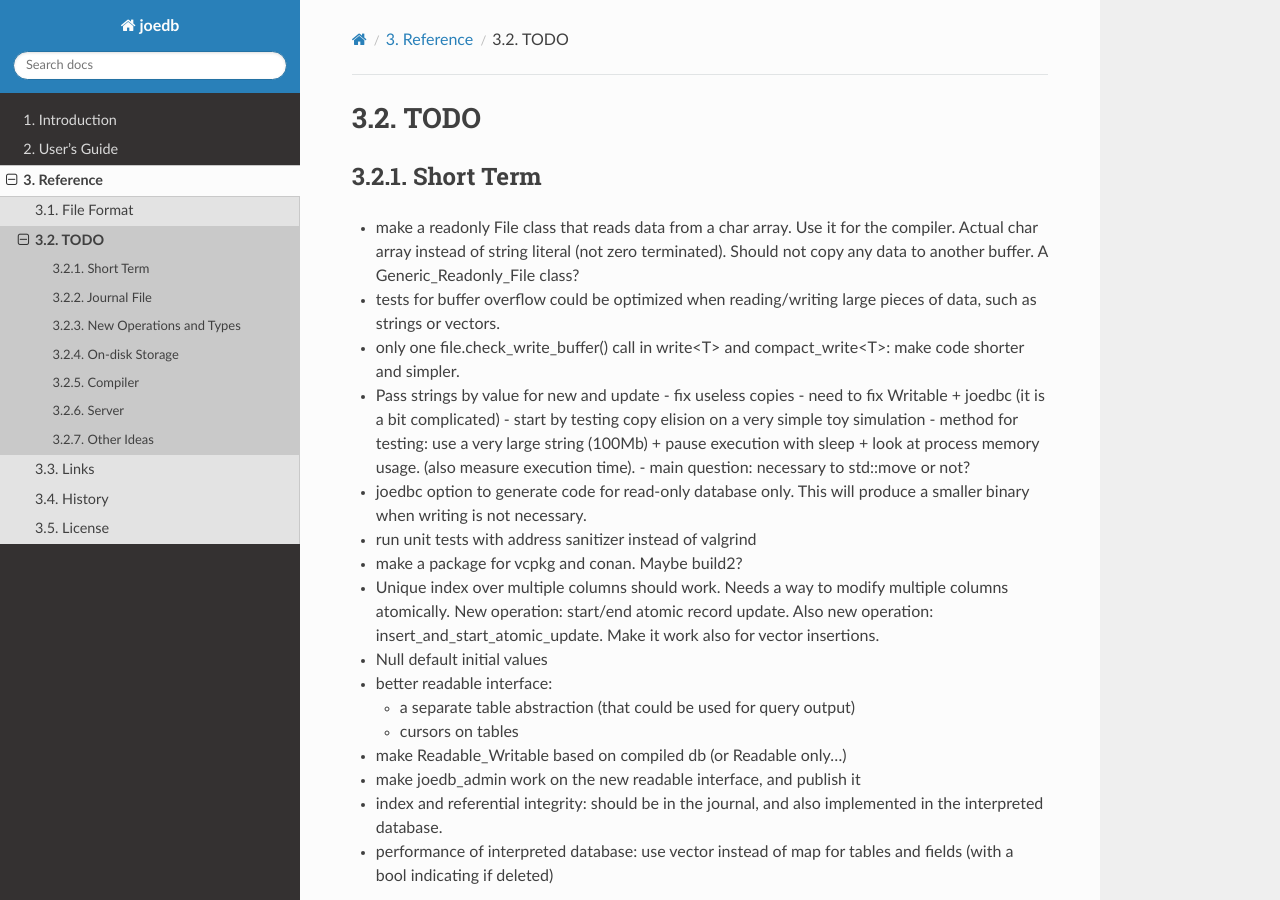
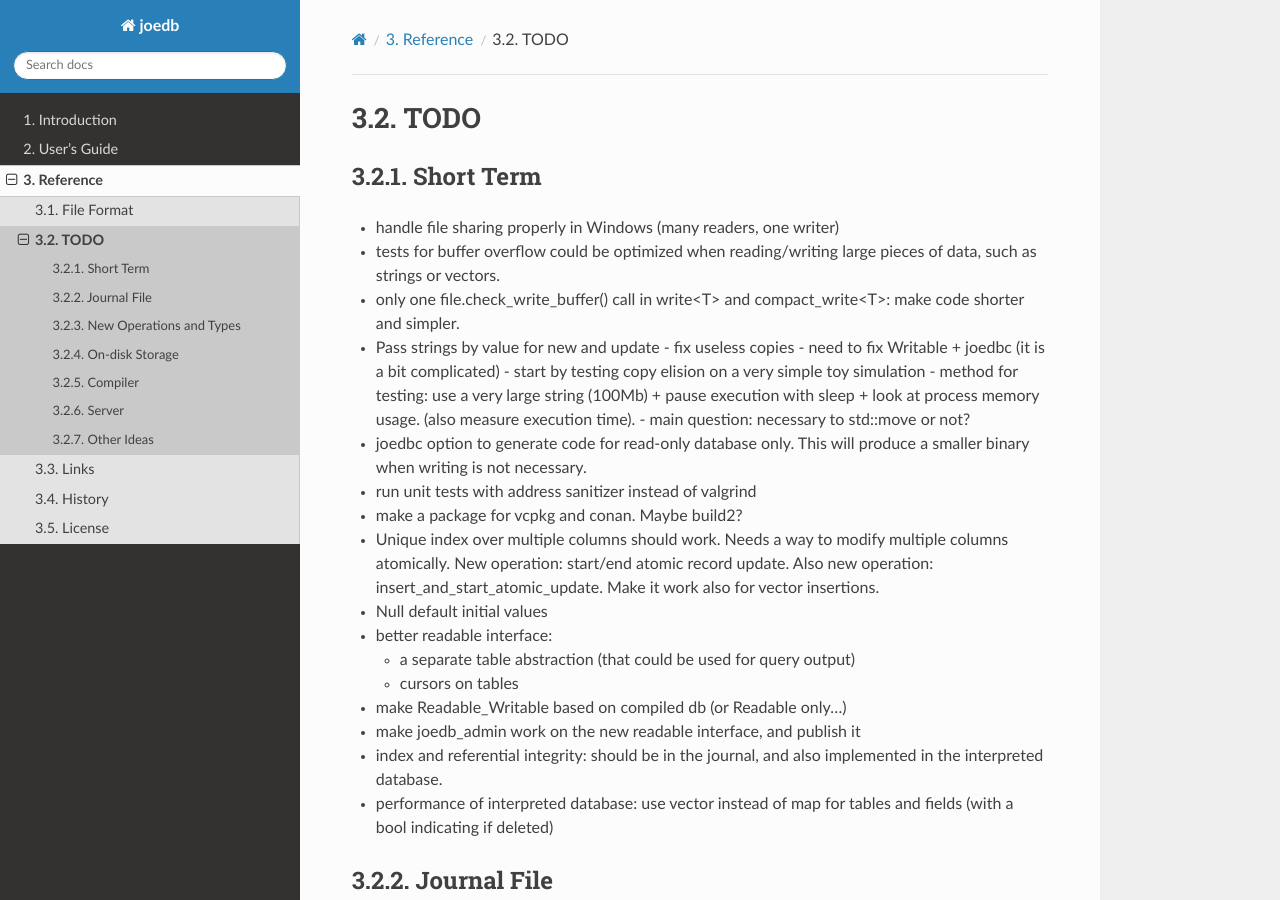
Before and after one commit to Remi-Coulom/joedb, a Sphinx documentation site: the page built from doc/source/todo.rst, in a window 1280 px wide and 900 px high. Built offline with Sphinx 7.4.7 and the Read the Docs theme 2.0.0, drawn with Linux system fonts in a browser that asks for light colours; formulas are drawn with MathJax 3.

Commit message:
TODO: fix file sharing in Windows

```diff
--- a/doc/source/todo.rst
+++ b/doc/source/todo.rst
@@ -4,9 +4,7 @@
 Short Term
 ----------
 
-- make a readonly File class that reads data from a char array. Use it for the
-  compiler. Actual char array instead of string literal (not zero terminated).
-  Should not copy any data to another buffer. A Generic_Readonly_File class?
+- handle file sharing properly in Windows (many readers, one writer)
 
 - tests for buffer overflow could be optimized when reading/writing large
   pieces of data, such as strings or vectors.
```
Also changed, not shown: 1 other file.
